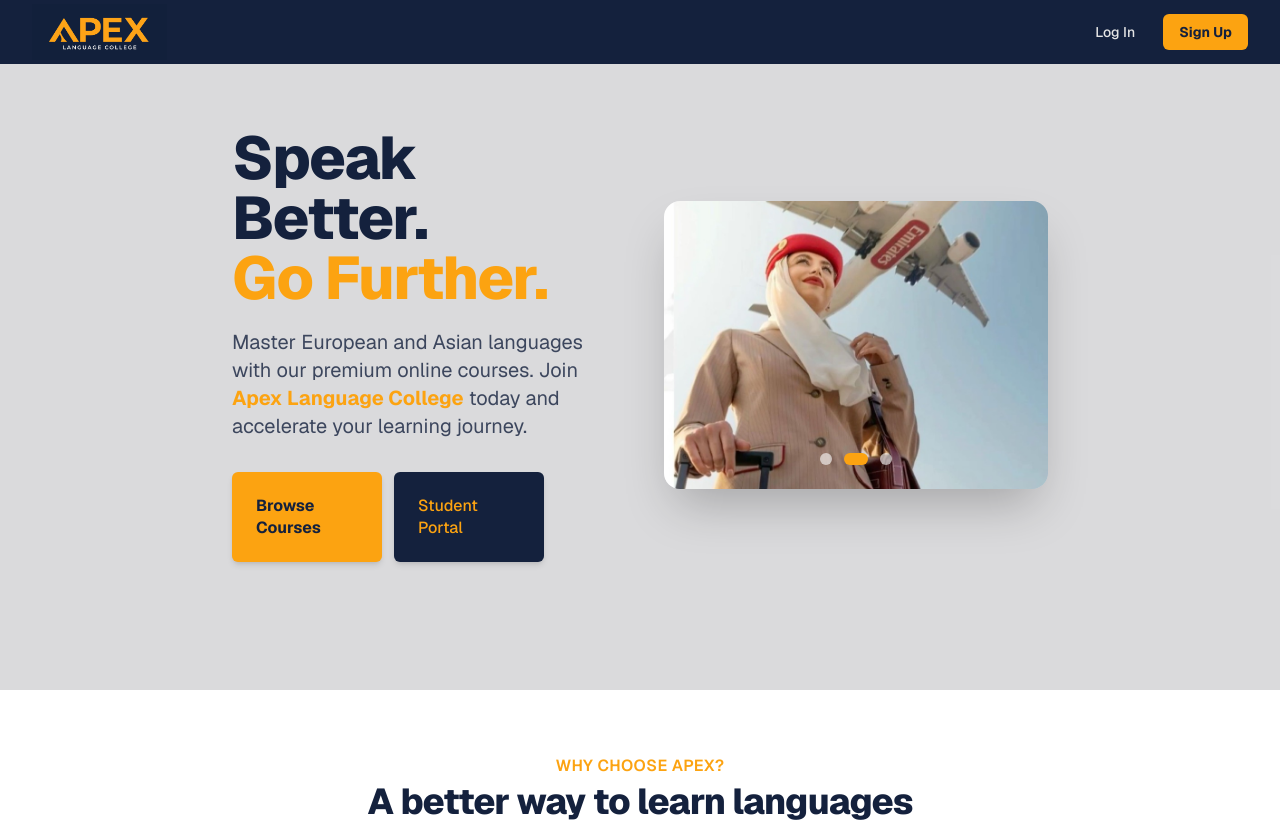
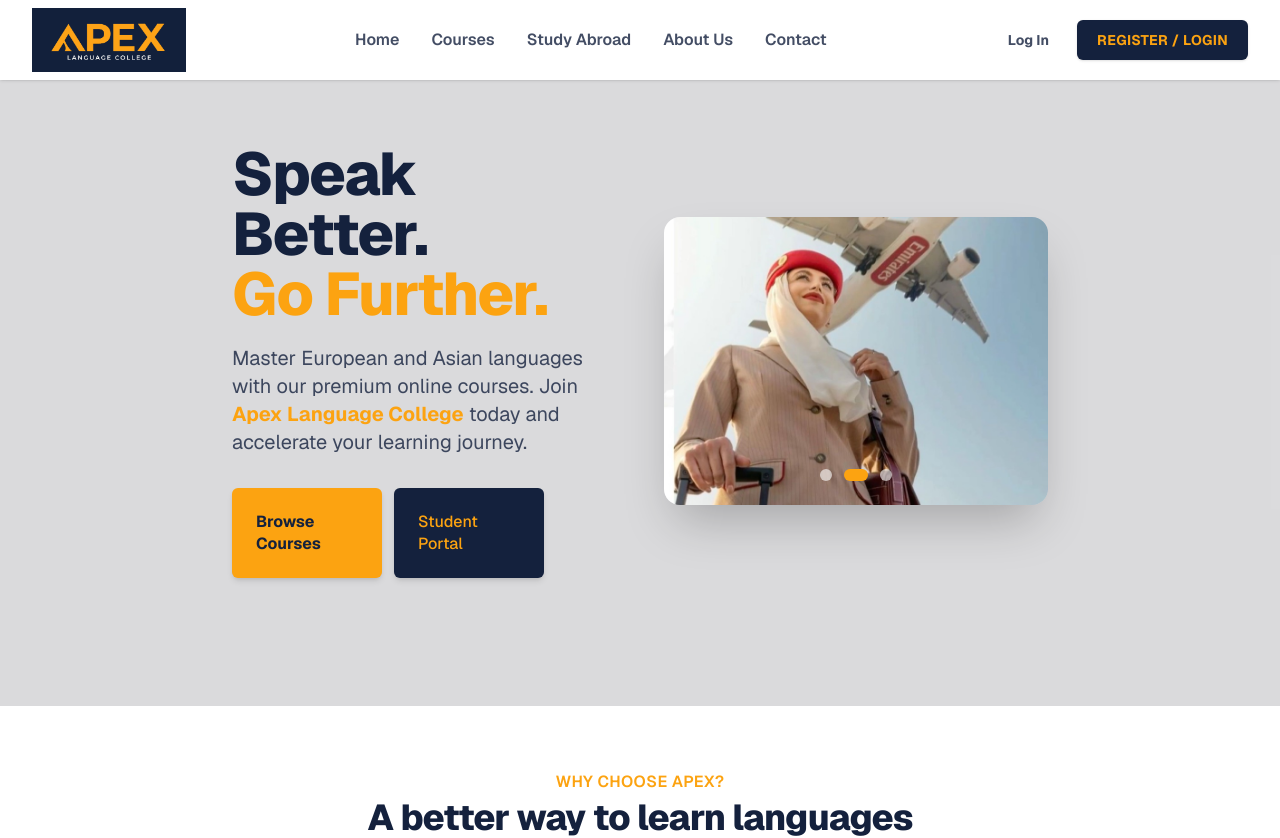
Before and after one commit to hasith360/LMS, a Next.js app: page / in a window 1280 px wide. Shown: the top 838 px of the page. Built offline with nearby package versions, Linux system fonts and the light colour scheme.

Commit message:
feat: redesign header to match new light-themed layout with central nav and combined register/login button

```diff
--- a/src/app/page.tsx
+++ b/src/app/page.tsx
@@ -5,18 +5,32 @@ export default function Home() {
   return (
     <div className="min-h-screen bg-white">
       {/* Navbar */}
-      <header className="bg-blue text-white shadow-md">
+      <header className="bg-white text-blue shadow-sm sticky top-0 z-50">
         <div className="max-w-7xl mx-auto px-4 sm:px-6 lg:px-8">
-          <div className="flex justify-between h-16 items-center">
+          <div className="flex justify-between h-20 items-center">
+            {/* Logo */}
             <div className="flex-shrink-0 flex items-center">
-              <img src="/logo-full.png" alt="Apex Language College" className="h-14 object-contain" />
+              <Link href="/">
+                <img src="/logo-full.png" alt="Apex Language College" className="h-16 object-contain" />
+              </Link>
             </div>
-            <div className="flex space-x-4">
-              <Link href="/login" className="text-gray hover:text-white px-3 py-2 rounded-md text-sm font-medium transition-colors">
+
+            {/* Center Navigation */}
+            <nav className="hidden lg:flex space-x-8">
+              <Link href="/" className="text-blue/80 hover:text-gold font-semibold transition-colors">Home</Link>
+              <Link href="/courses" className="text-blue/80 hover:text-gold font-semibold transition-colors">Courses</Link>
+              <Link href="#" className="text-blue/80 hover:text-gold font-semibold transition-colors">Study Abroad</Link>
+              <Link href="#" className="text-blue/80 hover:text-gold font-semibold transition-colors">About Us</Link>
+              <Link href="#" className="text-blue/80 hover:text-gold font-semibold transition-colors">Contact</Link>
+            </nav>
+
+            {/* Right side buttons */}
+            <div className="flex items-center space-x-2 sm:space-x-4">
+              <Link href="/login" className="hidden sm:block text-blue/80 hover:text-gold px-3 py-2 text-sm font-bold transition-colors">
                 Log In
               </Link>
-              <Link href="/signup" className="bg-gold text-blue hover:bg-yellow-500 px-4 py-2 rounded-md text-sm font-bold transition-colors">
-                Sign Up
+              <Link href="/signup" className="bg-blue text-gold hover:bg-blue/90 px-5 py-2.5 rounded-md text-sm font-bold transition-colors shadow-sm uppercase tracking-wide">
+                Register / Login
               </Link>
             </div>
           </div>
```
